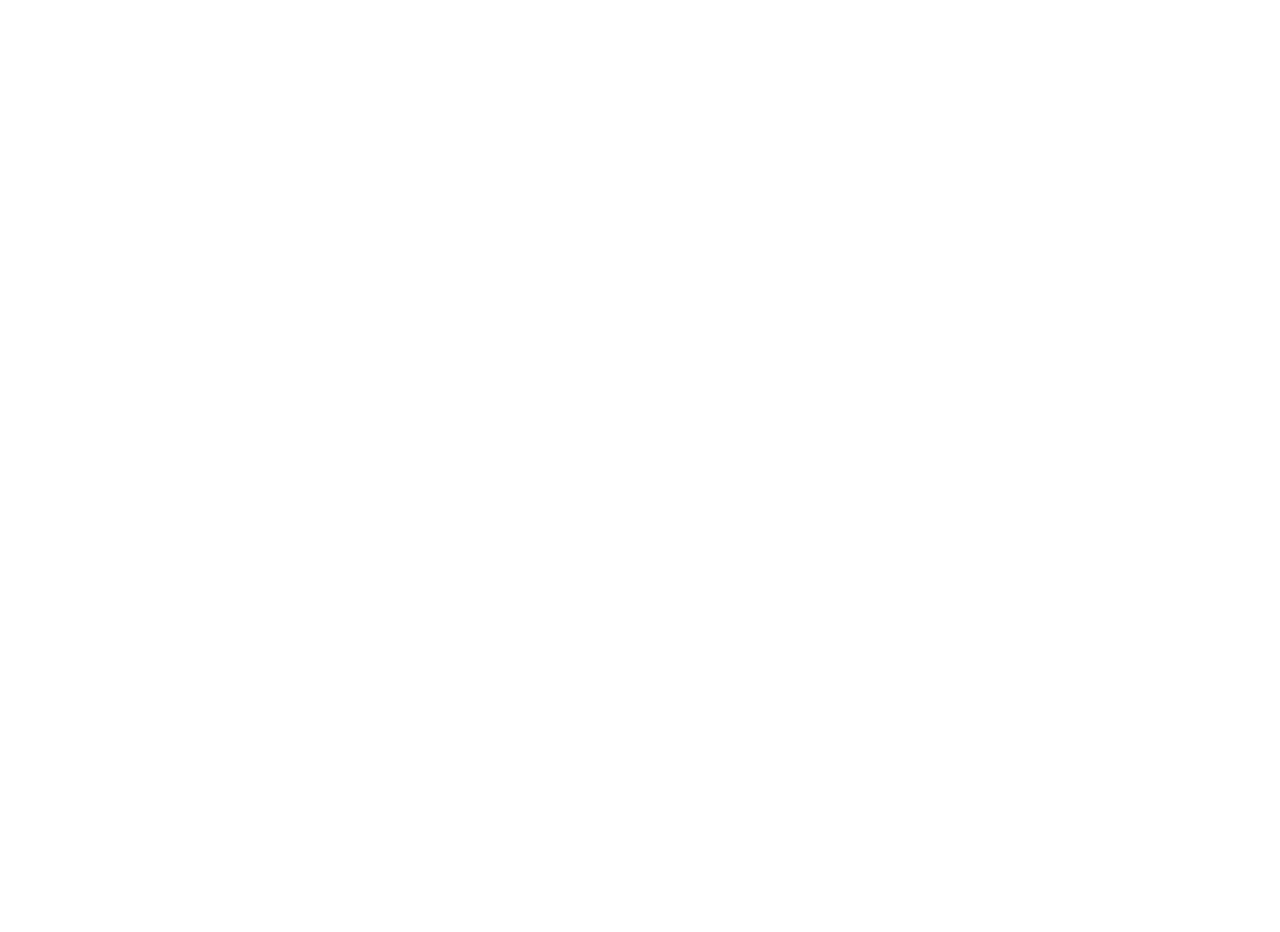
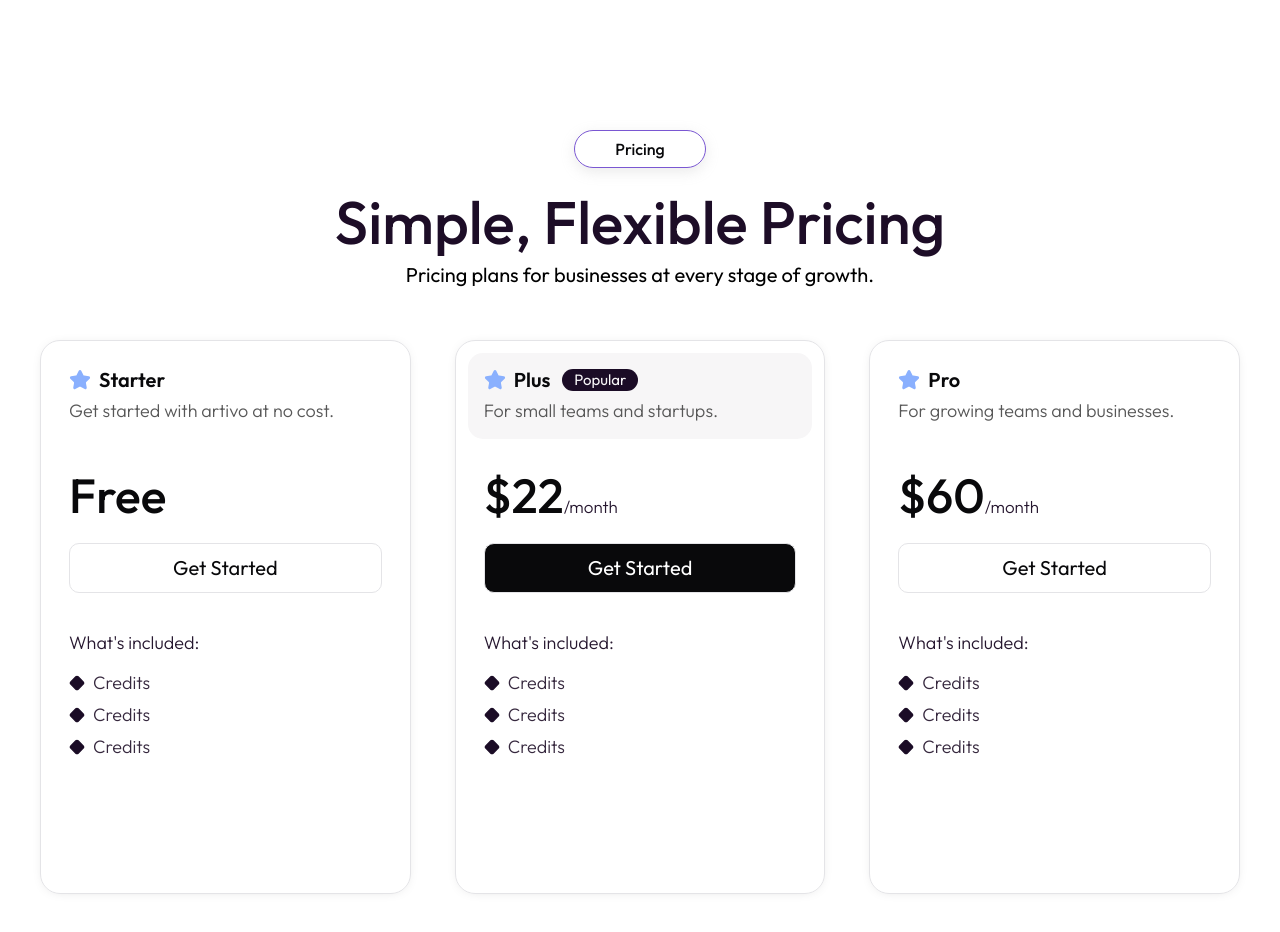
Before and after one commit to lisanderlee/landing-artivoai, a Next.js app: page /en/ in a window 1280 px wide. Shown: the part 5320-6252 px from the top of the page. Before the commit the page ends 5450 px from the top, so only its background shows below. Built offline with nearby package versions, Linux system fonts and the light colour scheme.

Commit message:
pricing section

```diff
--- /dev/null
+++ b/app/[lang]/components/pricing.jsx
@@ -0,0 +1,130 @@
+'use client'
+
+import { useRef } from 'react'
+import { useInView, motion } from 'motion/react'
+import { Diamond, Star } from 'lucide-react'
+import { cn } from '@/lib/utils'
+
+export const Pricing = () => {
+  const sectionRef = useRef(null)
+  const isInView = useInView(sectionRef, { margin: '-100px' })
+  return (
+    <section
+      ref={sectionRef}
+      className="mx-auto my-10 max-w-[1730px] px-10 text-[#1D0D27] lg:mt-10 lg:mb-30"
+    >
+      <div className="flex w-full flex-col items-center justify-center text-center">
+        <motion.p
+          initial={{ opacity: 0, y: 20 }}
+          animate={isInView ? { opacity: 1, y: 0 } : {}}
+          transition={{ duration: 0.6 }}
+          className="rounded-[40px] border border-[#7A57D2] px-10 py-1.5 font-medium text-[#09090B] shadow-[0px_4px_12.7px_0px_rgba(177,177,177,0.25)]"
+        >
+          Pricing
+        </motion.p>
+        <motion.h3
+          initial={{ opacity: 0, y: 20 }}
+          animate={isInView ? { opacity: 1, y: 0 } : {}}
+          transition={{ duration: 0.6, delay: 0.2 }}
+          className="mt-6 max-w-4xl text-6xl font-medium"
+        >
+          Simple, Flexible Pricing
+        </motion.h3>
+        <motion.p
+          initial={{ opacity: 0, y: 20 }}
+          animate={isInView ? { opacity: 1, y: 0 } : {}}
+          transition={{ duration: 0.6, delay: 0.4 }}
+          className="mt-2.5 max-w-2xl text-[20px] leading-6.5 text-black"
+        >
+          Pricing plans for businesses at every stage of growth.
+        </motion.p>
+      </div>
+      <div className="mt-13 grid grid-cols-3 gap-11">
+        <PricingCard
+          isInView={isInView}
+          title="Starter"
+          description="Get started with artivo at no cost."
+          price="Free"
+          buttonText="Get Started"
+          features={['Credits', 'Credits', 'Credits']}
+        />
+
+        <PricingCard
+          isInView={isInView}
+          title="Plus"
+          description="For small teams and startups."
+          price="$22"
+          buttonText="Get Started"
+          features={['Credits', 'Credits', 'Credits']}
+          isPopular
+        />
+        <PricingCard
+          isInView={isInView}
+          title="Pro"
+          description="For growing teams and businesses."
+          price="$60"
+          buttonText="Get Started"
+          features={['Credits', 'Credits', 'Credits']}
+        />
+      </div>
+    </section>
+  )
+}
+
+const PricingCard = ({ title, description, price, buttonText, features, isPopular }) => {
+  const sectionRef = useRef(null)
+  const isInView = useInView(sectionRef, { margin: '-100px' })
+  return (
+    <motion.div
+      ref={sectionRef}
+      className="relative max-w-[480px] rounded-[20px] border p-3 shadow-[0px_1px_12.7px_-7px_rgba(0,0,0,0.25)]"
+      initial={{ opacity: 0, x: -20, scale: 1.05 }}
+      animate={isInView ? { opacity: 1, x: 0, scale: 1 } : {}}
+      transition={{ duration: 0.6 }}
+    >
+      <div className={cn(isPopular ? 'bg-[#F7F6F7]' : 'bg-white', 'mb-6 rounded-[15px] px-4 py-3')}>
+        <div className="flex items-center">
+          <Star className="h-5.5 w-5.5 fill-[#8AB0FE] text-[#8AB0FE]" />
+          <span className="ml-2 text-[20px] font-semibold text-[#09090B]">{title}</span>
+          {isPopular && (
+            <span className="ml-3 rounded-[50px] bg-[#1B0C26] px-3 text-[15px] text-[#F7F6F7]">
+              Popular
+            </span>
+          )}
+        </div>
+        <p className="text-lg leading-8 font-light text-[#575757]">{description}</p>
+      </div>
+
+      <div className="px-4 pb-30">
+        <h6 className="mt-8 text-5xl font-medium text-[#09090B]">
+          {price}
+          {price !== 'Free' && (
+            <span className="text-[17px] font-light text-[#26172F]">/month</span>
+          )}
+        </h6>
+        <button
+          className={cn(
+            'mt-6 w-full cursor-pointer rounded-[10px] border py-2 text-[20px] leading-8 transition-all',
+            isPopular
+              ? 'bg-[#09090B] text-white hover:bg-[#1B0C26] hover:text-white'
+              : 'bg-white text-[#09090B] hover:bg-[#F5F5F5] hover:text-zinc-800',
+          )}
+        >
+          {buttonText}
+        </button>
+
+        <div className="mt-9 text-lg font-light text-[#26172F]">
+          <p>What&apos;s included:</p>
+          <ul className="mt-3 list-none space-y-1 pl-0">
+            {features.map((feature, index) => (
+              <li key={index} className="flex items-center gap-2">
+                <Diamond className="h-4 w-4 fill-[#1B0C26] text-[#1B0C26]" />
+                <span className="text-[#36283E]">{feature}</span>
+              </li>
+            ))}
+          </ul>
+        </div>
+      </div>
+    </motion.div>
+  )
+}
--- a/app/[lang]/page.jsx
+++ b/app/[lang]/page.jsx
@@ -6,6 +6,7 @@
 import { UseCases } from './components/use-cases'
 import { Advertisement } from './components/advertisement'
 import { RoadMap } from './components/road-map'
+import { Pricing } from './components/pricing'
 
 export default async function Home({ params }) {
   const { lang } = await params
@@ -38,6 +39,7 @@
       <UseCases dict={dict} />
       <Advertisement dict={dict} />
       <RoadMap dict={dict} />
+      <Pricing dict={dict} />
     </>
   )
 }
```
